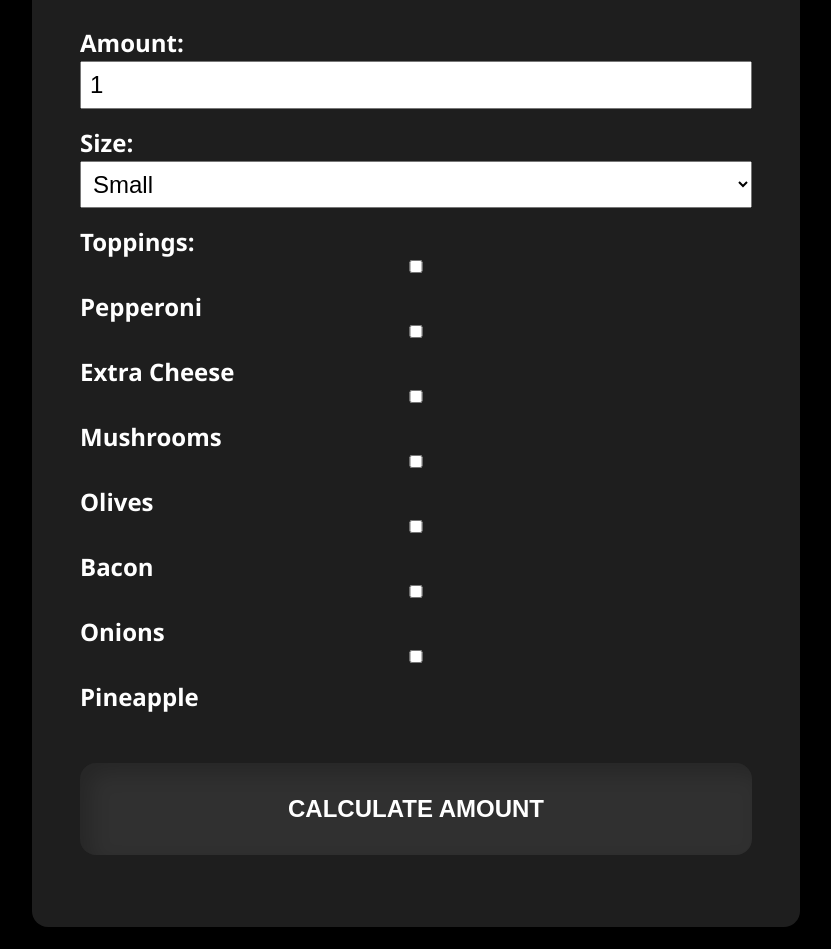
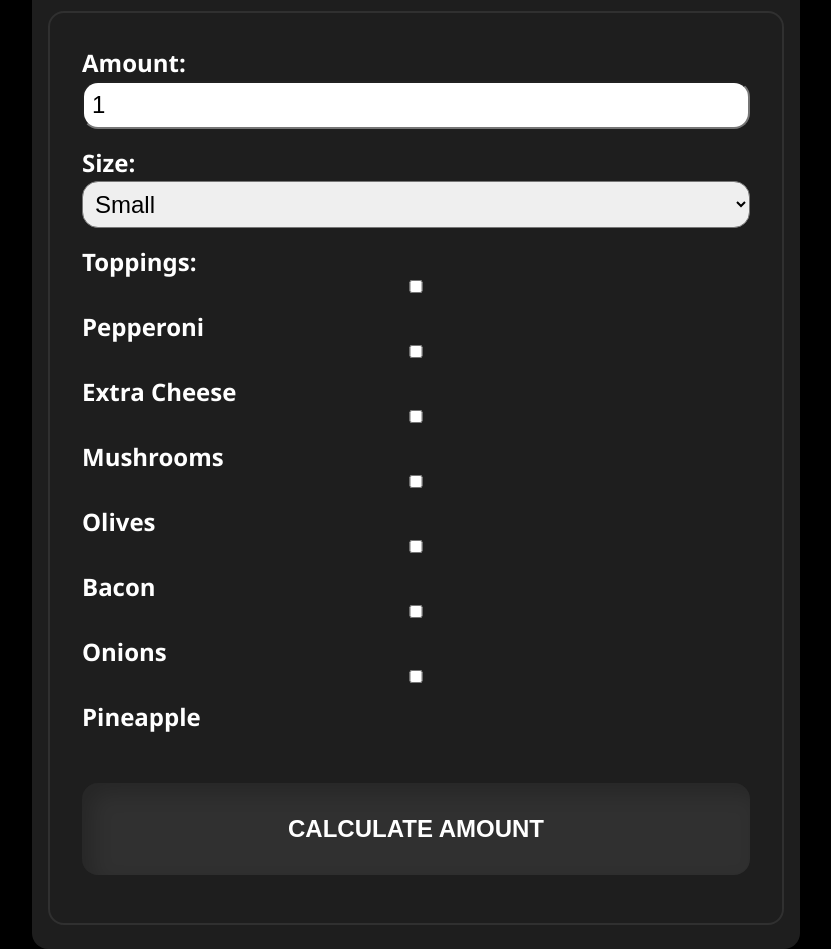
Before and after one commit to zrberggren/pizza-calculator, a website built with Vite: page index.html in a window 1280 px wide. Shown: the whole page, without its empty margins (224-1055 px from the left). Before the commit the page ends 927 px from the top, so only its background shows below. Built offline with nearby package versions, Linux system fonts and the light colour scheme.

Commit message:
refactor: Clean up PizzaCalculator and PizzaForm components
- Added event listener to calculate and display total price of pizza order
- Updated styling for form and order summary sections
- Refactored calculatePrice function to improve readability and maintainability

```diff
--- a/src/components/PizzaCalculator.ts
+++ b/src/components/PizzaCalculator.ts
@@ -1,8 +1,7 @@
 
-// Import the calculatePrice function from the utils file
+// This function sets up an event listener on a form to calculate and display the total price of a pizza order when the form is submitted.
 import { calculatePrice } from "../utils/calculatePrice";
 
-// Export the PizzaCalculator function so it can be used in other files
 export function PizzaCalculator() {
     const form = document.getElementById('pizza-calculator') as HTMLFormElement;
 
@@ -14,7 +13,6 @@ export function PizzaCalculator() {
         const toppings = Array.from(document.querySelectorAll('input[type="checkbox"]:checked'))
         .map(input => (input as HTMLInputElement).value);
 
-
         const price = calculatePrice(pizzaCount, pizzaSize, toppings);
 
         const summaryDiv = document.getElementById('order-summary');
--- a/src/scss/_forms.scss
+++ b/src/scss/_forms.scss
@@ -29,6 +29,7 @@ h1 {
   text-transform: uppercase;
   letter-spacing: 0.2rem;
   margin-top: 2rem;
+  margin-bottom: 2rem;
 }
 
 h2 {
@@ -36,6 +37,7 @@ h2 {
   justify-content: center;
   text-transform: uppercase;
   letter-spacing: 0.2rem;
+  margin-top: 2rem;
   margin-bottom: 2rem;
 }
 
@@ -43,14 +45,18 @@ form {
   display: flex;
   flex-direction: column;
   font-family: "Segoe UI", Tahoma, Geneva, Verdana, sans-serif;
+  margin-top: 0.5rem;
   margin-bottom: 0.5rem;
   padding: 2rem;
+  border: 2px solid #303030;
+  border-radius: 1rem;
 
   input,
   select,
   button {
     padding: 0.5rem;
     margin-bottom: 1rem;
+    border-radius: 1rem;
     font-size: clamp(1rem, 2vw, 1.5rem);
   }
 
```
Also changed, not shown: src/components/PizzaForm.ts (+1 -12 lines), src/main.ts (+1 -7 lines), src/utils/calculatePrice.ts (+3 -7 lines).
